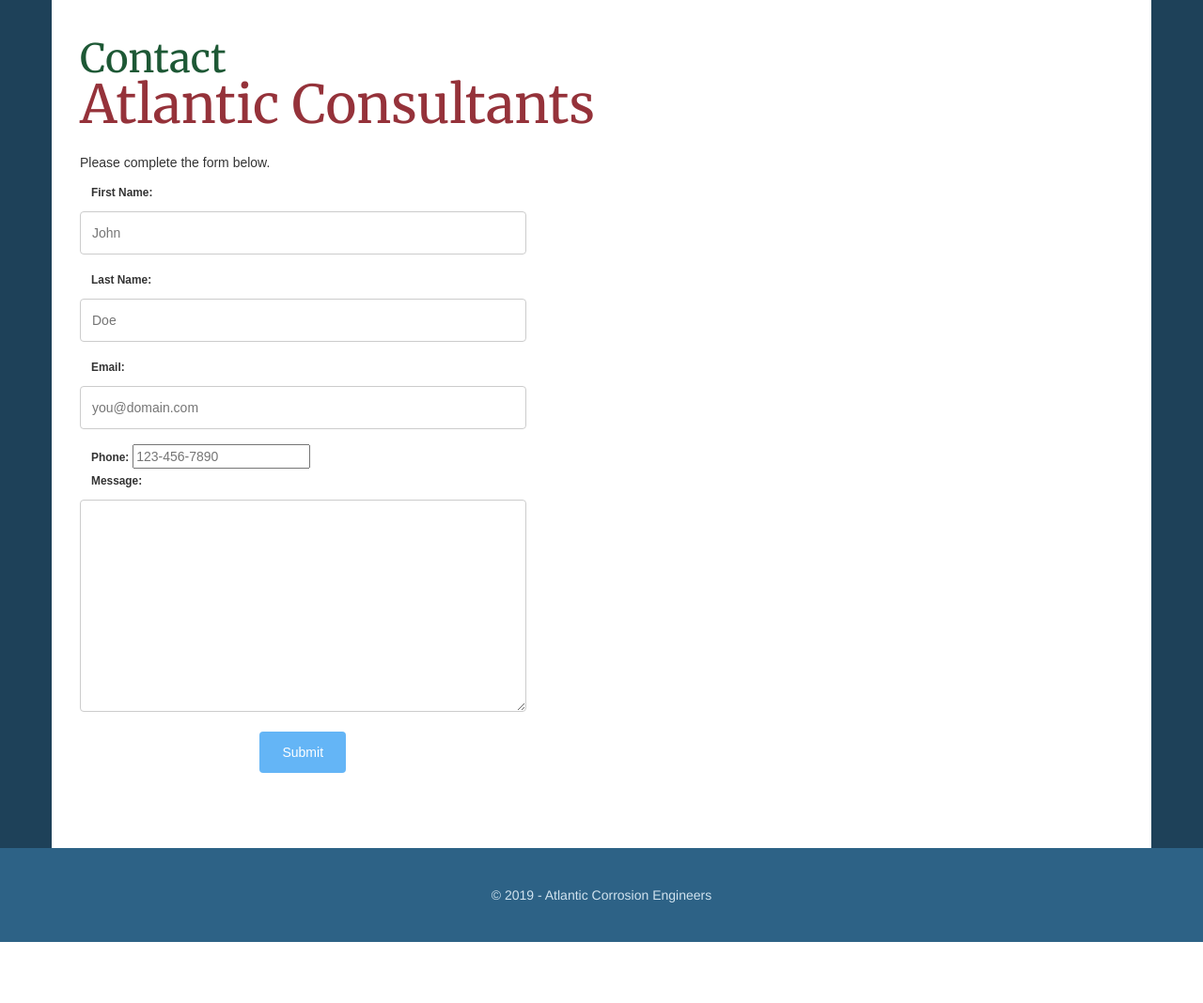
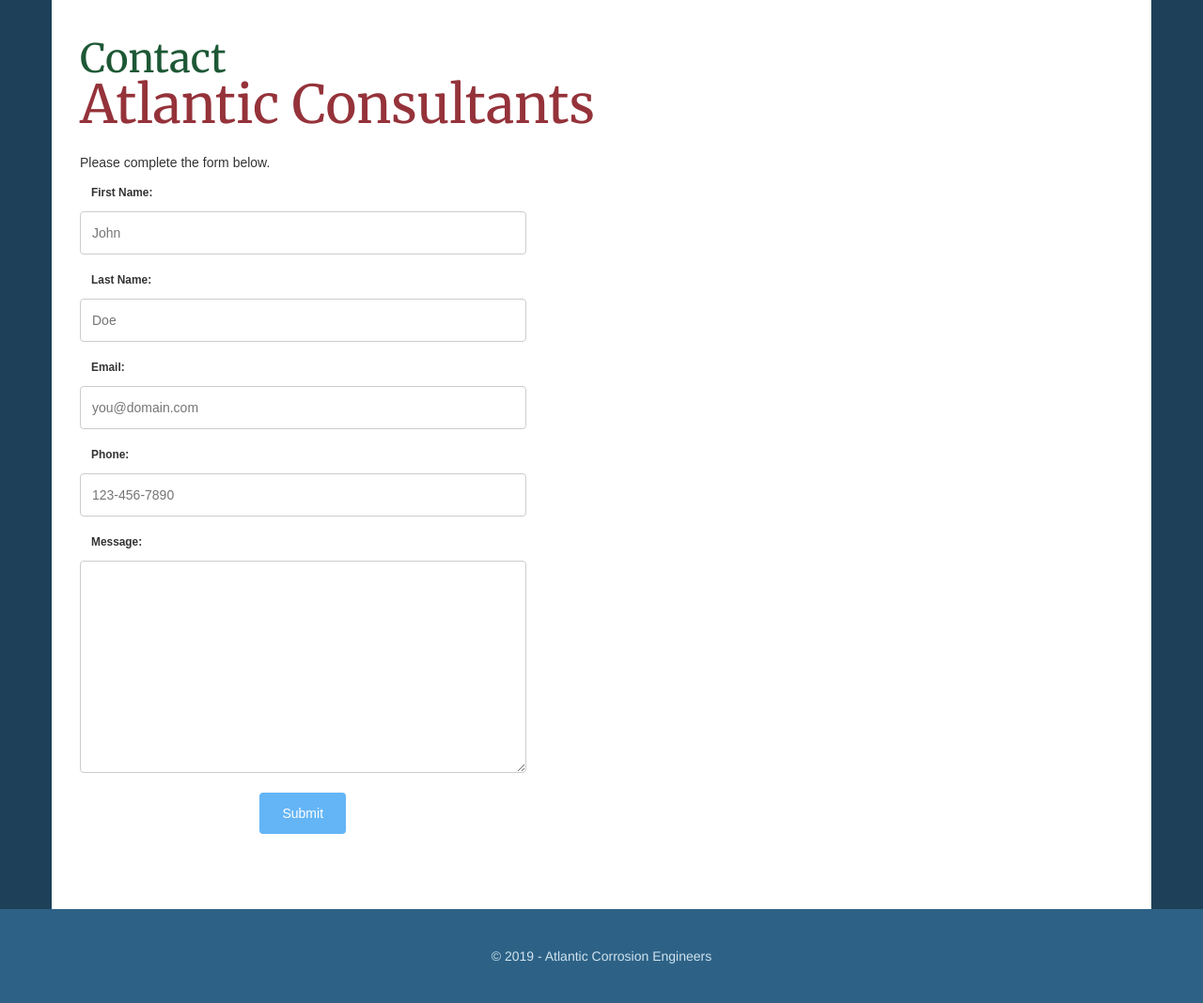
Before and after one commit to mh2media/atlanticCorrosion, a PHP site: page /contact.php in a window 1280 px wide. Shown: the part 77-1145 px from the top of the page at 94% size. Before the commit the page ends 1080 px from the top, so only its background shows below. Run offline with PHP 8.4, Linux system fonts and the light colour scheme; some web fonts are replaced.

Commit message:
Grrrr. Couple of ooops.

```diff
--- a/Content/Site.css
+++ b/Content/Site.css
@@ -131,7 +131,7 @@ label {
 }
 
 /* Add styles to 'input' and 'textarea' selectors */
-input[type=text],input[type=email], textarea {
+input[type=text],input[type=email], input[type=tel], textarea {
     width: 100%;
     padding: 12px;
     border: 1px solid #ccc;
--- a/contact.php
+++ b/contact.php
@@ -19,7 +19,7 @@ include_once('header.php');
 
  <div class="formContainer">
 
-	<form action="mailHandler.php" name="contact_form" id="myForm" method="POST">
+ <form action="mailHandler.php" name="contact_form" id="myForm" method="POST">
 		<label for="first_name">First Name:</label>
 		<input name="first_name" type="text" required placeholder="John"/>
 		<br>
--- a/thank_you.php
+++ b/thank_you.php
@@ -11,6 +11,6 @@ include_once('header.php');
 <h2>Thanks for contacting</h2>
 <h1 style="margin-top:-.25em;">Atlantic Consultants</h1>
 
-<p>You submission was successful. We'll contact you ASAP!</p>
+<p>Your submission was successful. We'll contact you ASAP!</p>
 <br />
 <br />
```
